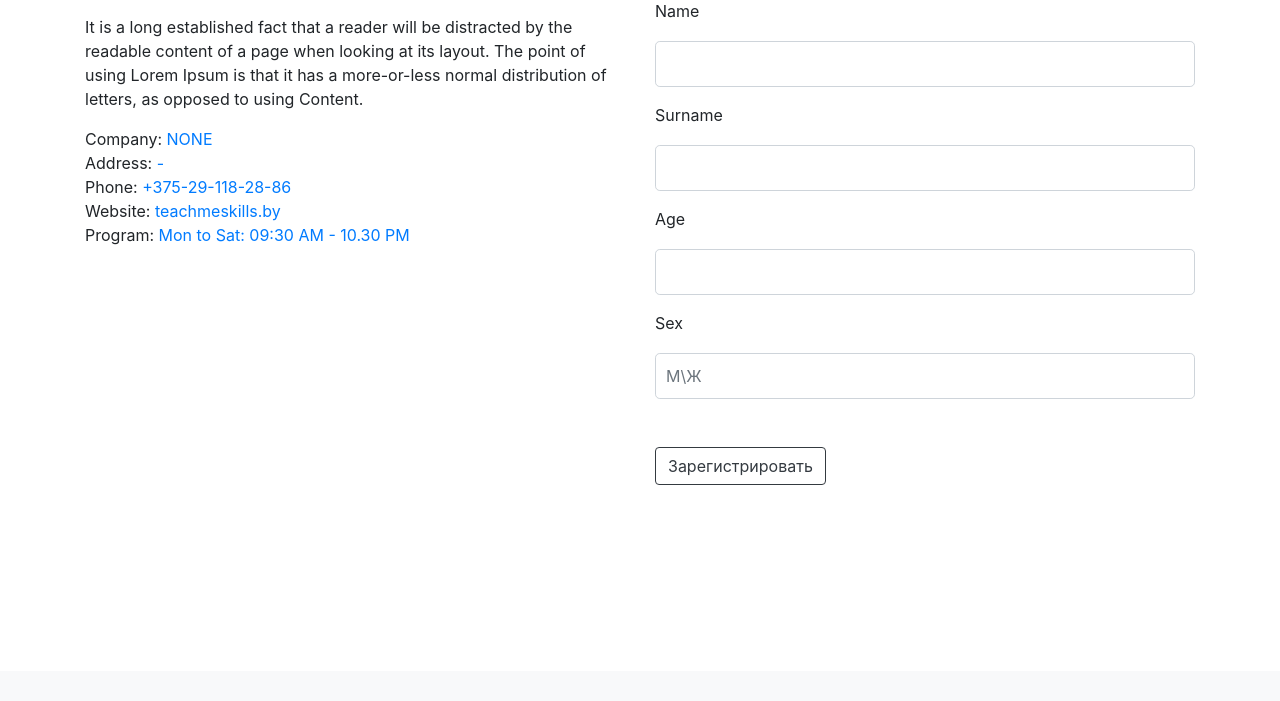
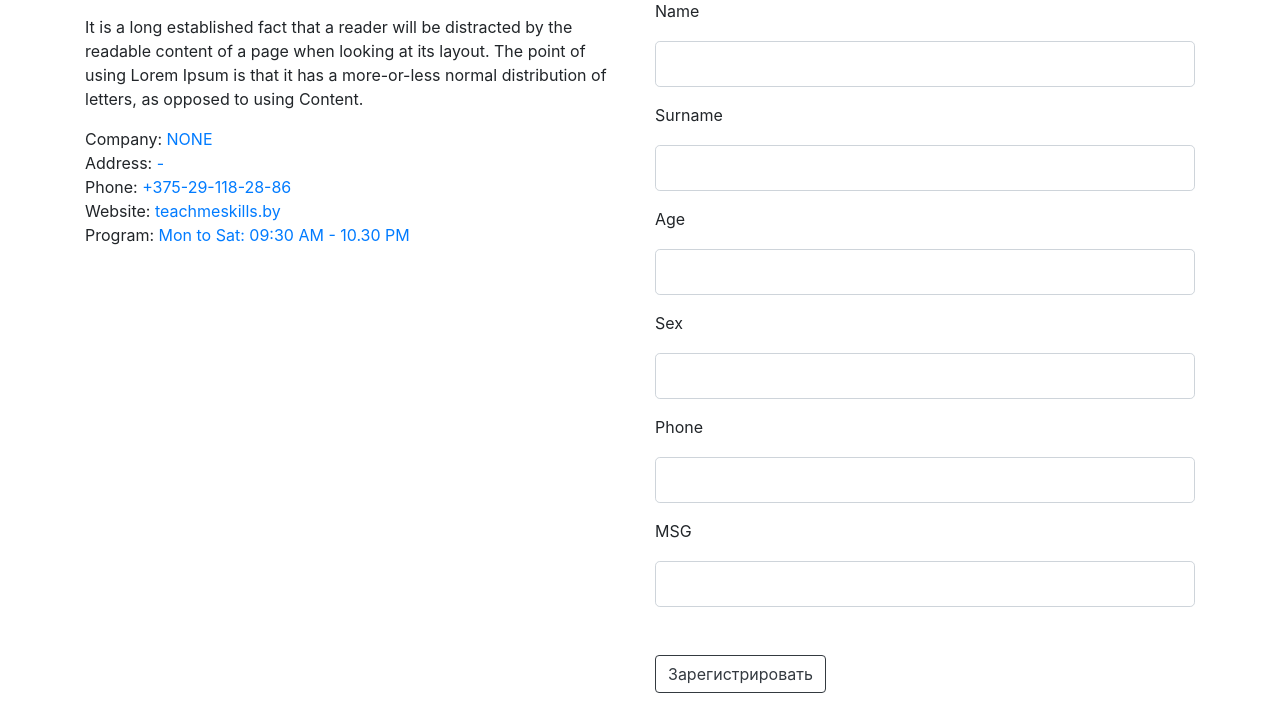
Before and after one commit to CHAMOMI1E/Friender, a Django app: template Friender/app_friend/templates/catalog/add_user.html in a window 1280 px wide. Shown: the part 129-830 px from the top of the page. Before the commit the page ends 614 px from the top, so only its background shows below. Run offline with Django 4.2, Linux system fonts and the light colour scheme; the template is opened without the code that fills it: values that come from a table or form of the project are taken from there, others are empty; data comes from the database, SQL or seed files in the repository; some libraries are stand-ins or nearby versions.

Commit message:
updeate forms

```diff
--- a/Friender/app_friend/templates/catalog/add_user.html
+++ b/Friender/app_friend/templates/catalog/add_user.html
@@ -44,25 +44,37 @@
                       <!-- Name -->
                       <div class="form-group label-floating">
                         <label class="control-label" for="name">Name</label>
-                        <input class="form-control form-control-lg" type="text" id="name" name="name" required data-error="Please enter your name">
+                        <input class="form-control form-control-lg" type="text" id="name" name={{Users.name}} required data-error="Please enter your name">
                         <div class="help-block with-errors"></div>
                       </div>
                       <!-- surname -->
                       <div class="form-group label-floating">
                         <label class="control-label" for="surname">Surname</label>
-                        <input class="form-control form-control-lg" type="text" id="surname" name="surname" required data-error="Please enter your Email">
+                        <input class="form-control form-control-lg" type="text" id="surname" name={{Users.surname}} required data-error="Please enter your Email">
                         <div class="help-block with-errors"></div>
                       </div>
                       <!-- Age -->
                       <div class="form-group label-floating">
                         <label class="control-label" for="age">Age</label>
-                        <input class="form-control form-control-lg" type="text" id="age" name="age" required data-error="Please enter your message subject">
+                        <input class="form-control form-control-lg" type="text" id="age" name={{Users.age}} required data-error="Please enter your message subject">
                         <div class="help-block with-errors"></div>
                       </div>
                       <!-- Sex -->
                       <div class="form-group label-floating">
                           <label for="sex" class="control-label">Sex</label>
-                          <input class="form-control form-control-lg" type="text" id="sex" name="sex" placeholder="М\Ж" required data-error="Please enter your message subject">
+                          <input class="form-control form-control-lg" type="text" id="sex" name={{Users.sex}} placeholder="М\Ж" required data-error="Please enter your message subject">
+                        <div class="help-block with-errors"></div>
+                      </div>
+                     <!-- Phone -->
+                      <div class="form-group label-floating">
+                          <label for="phone" class="control-label">Phone</label>
+                          <input class="form-control form-control-lg" type="text" id="phone" name={{Users.phone}} required data-error="Please enter your message subject">
+                        <div class="help-block with-errors"></div>
+                      </div>
+                     <!-- MSG -->
+                      <div class="form-group label-floating">
+                          <label for="msg" class="control-label">MSG</label>
+                          <input class="form-control form-control-lg" type="text" id="msg" name={{Users.msg}} required data-error="Please enter your message subject">
                         <div class="help-block with-errors"></div>
                       </div>
                       <!-- Form Submit -->
--- a/Friender/app_friend/urls.py
+++ b/Friender/app_friend/urls.py
@@ -3,7 +3,8 @@ from .views import *
 
 urlpatterns = [
     path('main/', main, name='main'),
-    path('add_user/', add_user, name='add_user'),
+    path('add_user/', add_user.as_view(), name='add_user'),
+    path('mine/', MyView.as_view(), name='my-view'),
     path('host/', host, name='host'),
 
 ]
```
Also changed, not shown: Friender/app_friend/templates/catalog/add_user_form.html (added, +11 -0 lines), Friender/app_friend/views.py (+29 -17 lines).
